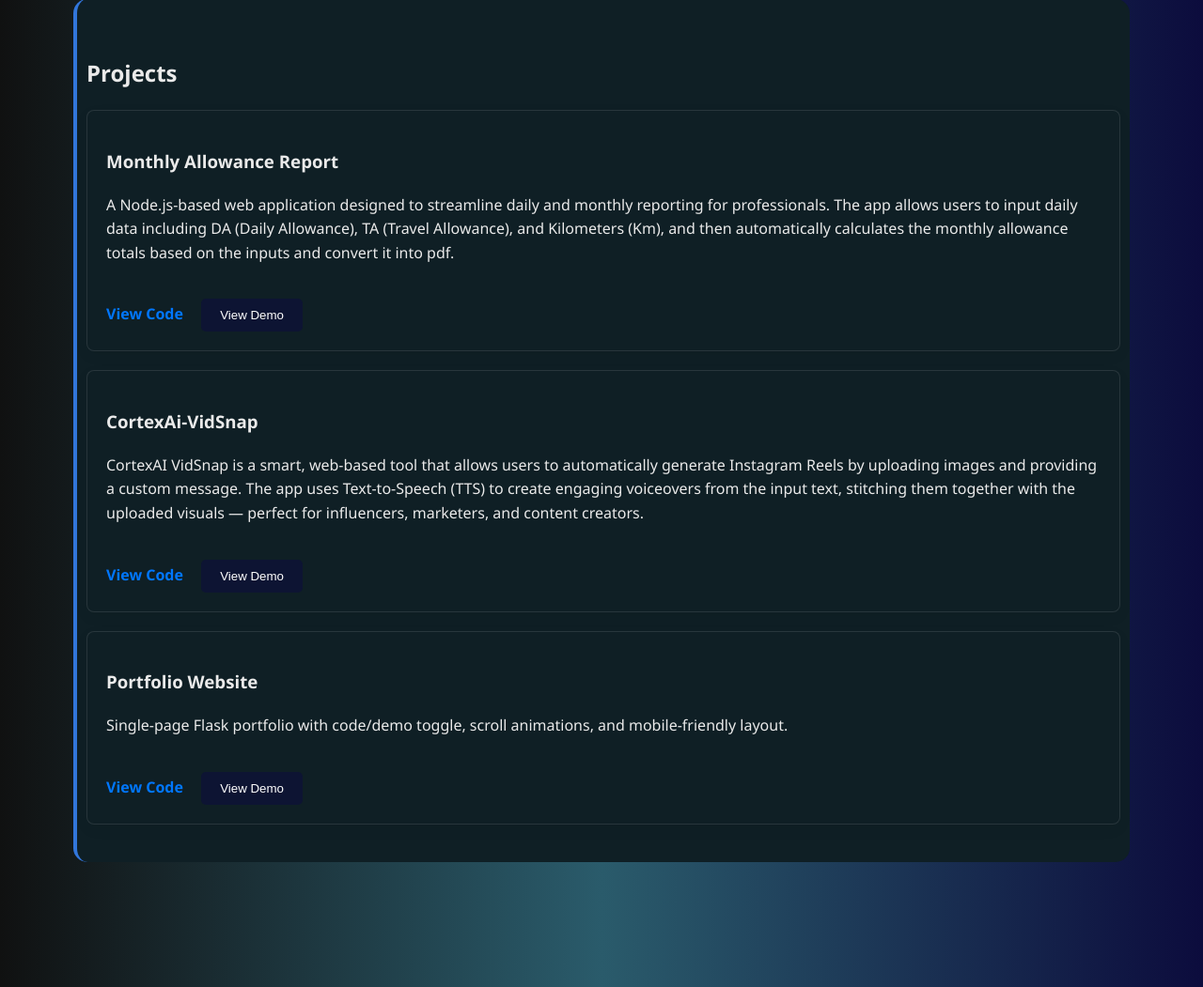
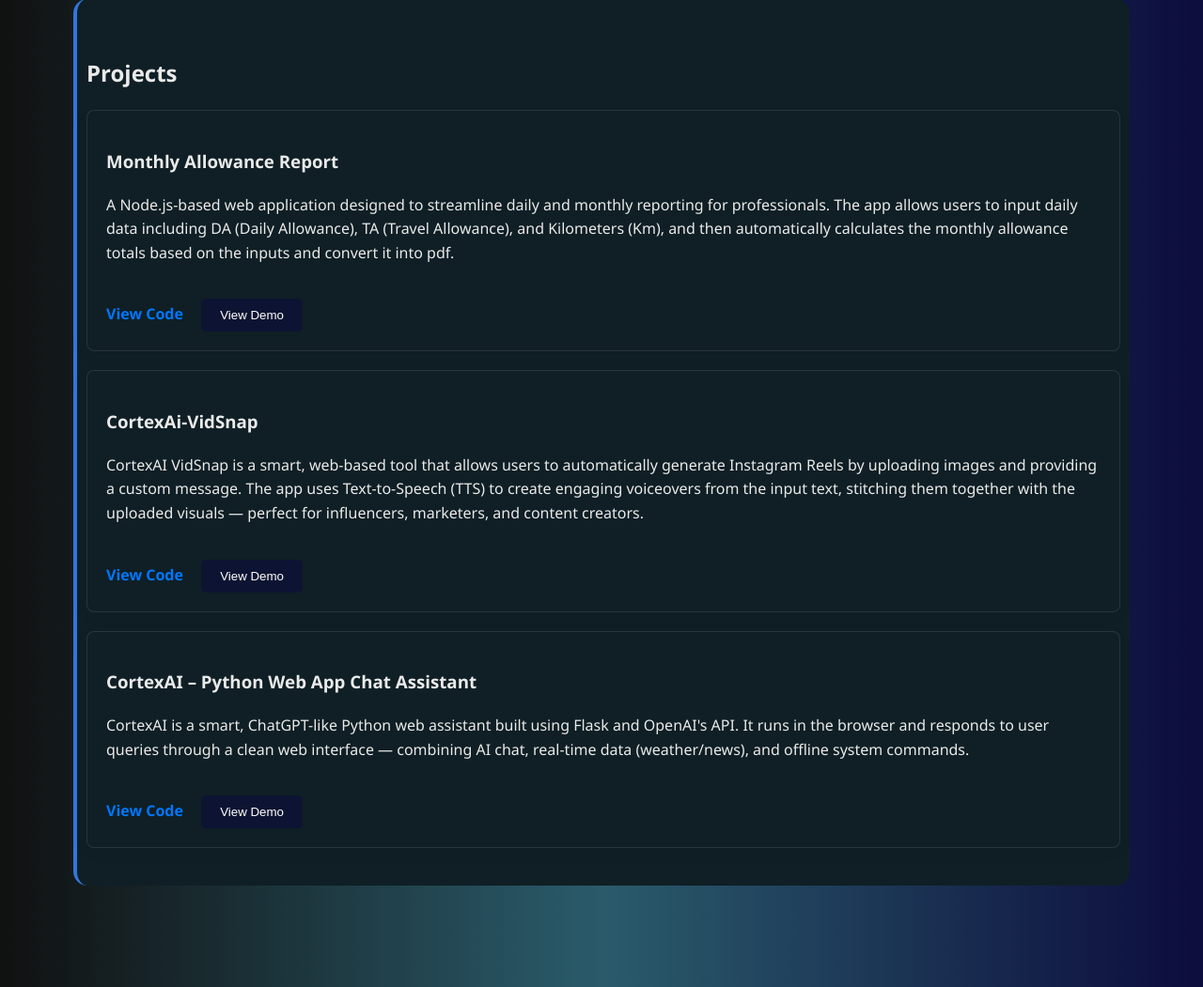
Before and after one commit to sanku141/MyPortfolio, a Flask app: page / in a window 1280 px wide. Shown: the part 1601-2652 px from the top of the page at 94% size. Run offline with Flask 2, Linux system fonts and the light colour scheme; some libraries are stand-ins or nearby versions.

Commit message:
Update index.html
Added New Project

```diff
--- a/templates/index.html
+++ b/templates/index.html
@@ -121,14 +121,15 @@
         </div>
 
         <div class="project-card fade-in delay-2">
-            <h3>Portfolio Website</h3>
-            <p>Single-page Flask portfolio with code/demo toggle, scroll animations, and mobile-friendly layout.</p>
+            <h3>CortexAI – Python Web App Chat Assistant</h3>
+            <p>CortexAI is a smart, ChatGPT-like Python web assistant built using Flask and OpenAI's API.
+                It runs in the browser and responds to user queries through a clean web interface — combining AI chat, real-time data (weather/news), and offline system commands.</p>
             <div class="links">
-                <a href="https://github.com/yourusername/portfolio" target="_blank">View Code</a>
+                <a href="https://github.com/sanku141/CortexAi-Assistant.git" target="_blank">View Code</a>
                 <button class="btn-resume" onclick="togglePreview(this)">View Demo</button>
             </div>
             <div class="project-preview" style="display:none;">
-                <iframe src="https://yourdemo.vercel.app" frameborder="0" width="100%" height="300px"></iframe>
+                <iframe src="https://myportfolio-q4xw.onrender.com" frameborder="0" width="100%" height="300px"></iframe>
             </div>
         </div>
 
```
